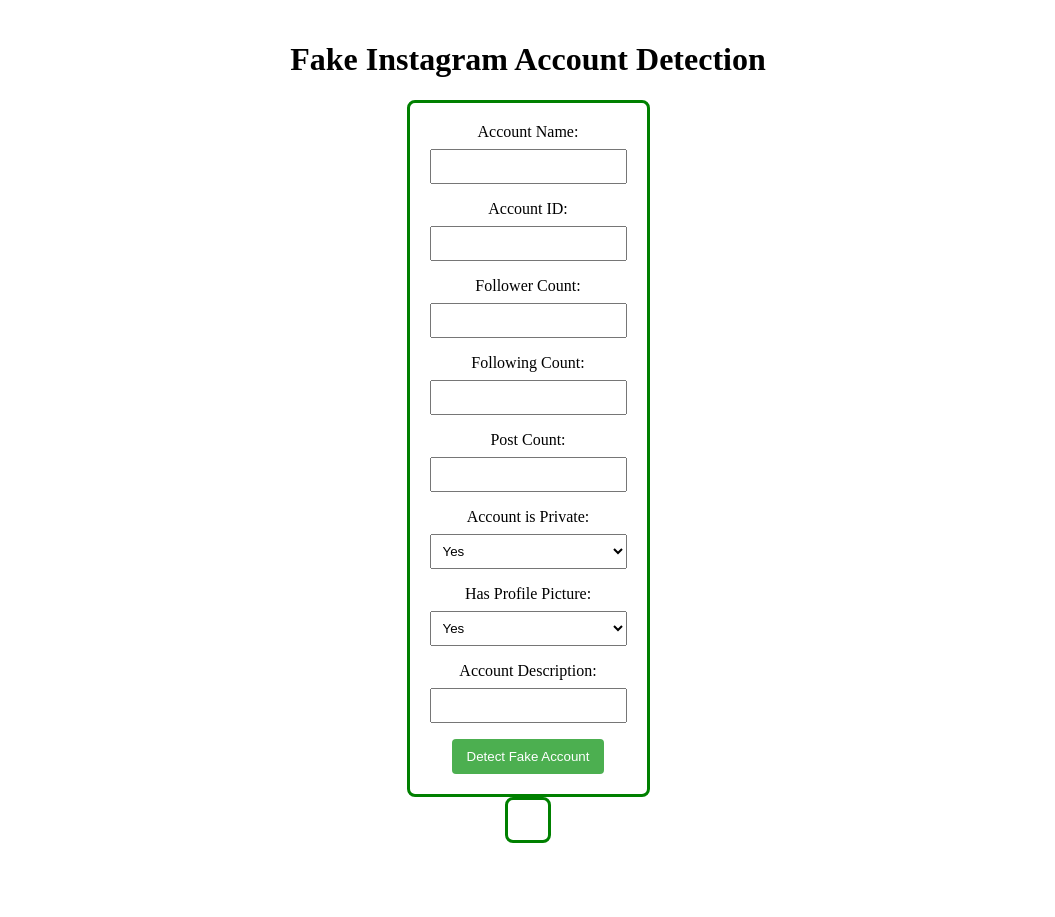
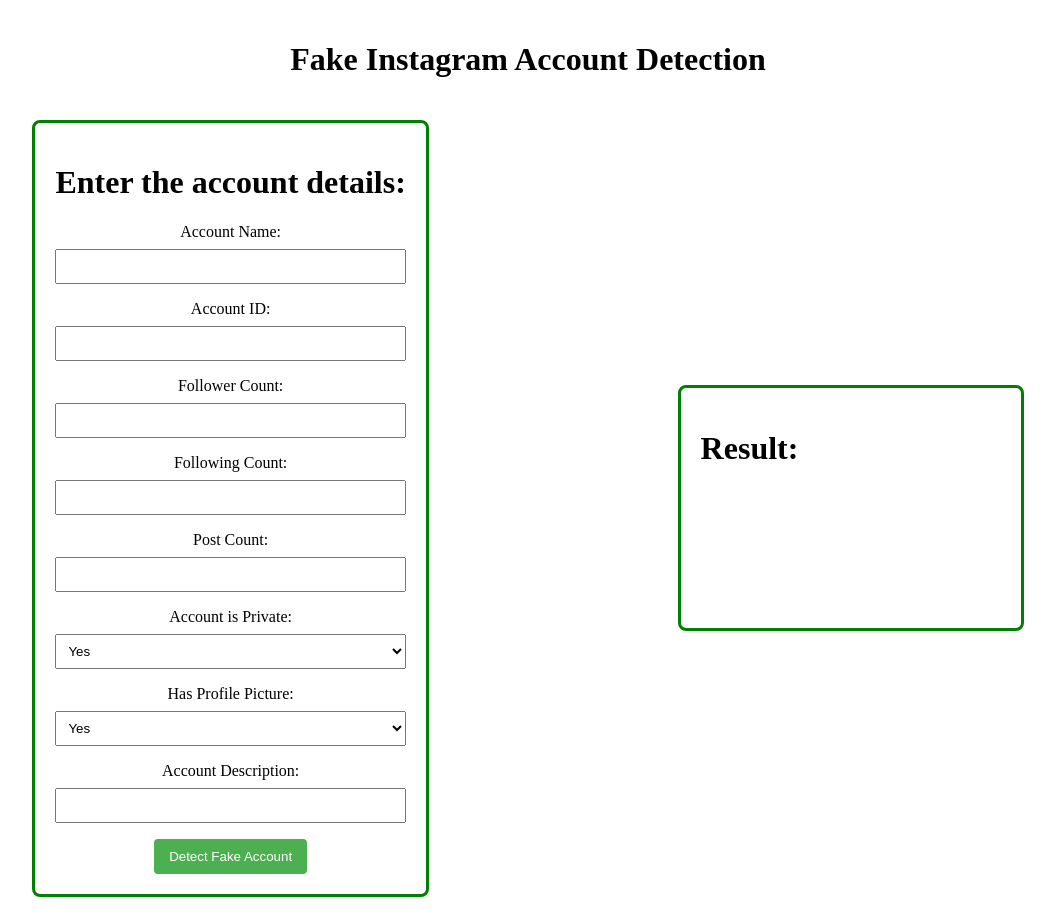
Before and after one commit to Ishan-Saraf/fake-instagram-profile-detector, a Flask app: page / in a window 1280 px wide. Shown: the whole page, without its empty margins (112-1167 px from the left). Before the commit the page ends 843 px from the top, so only its background shows below. Run offline with Flask 3, Linux system fonts and the light colour scheme; parts of the project's set-up code (start-up, migrations or seed data) failed here and were passed over.

Commit message:
Changes in UI

```diff
--- a/static/styles.css
+++ b/static/styles.css
@@ -55,7 +55,8 @@ button:hover {
 }
 
 #result-box {
-    max-width: 400px;
+    width: 300px;
+    height: 200px;
     margin: auto;
     padding: 20px;
     border: 3px solid green;
@@ -65,6 +66,10 @@ button:hover {
 
 }
 
+#result-box > h1 {
+    text-align: left;
+}
+
 @media screen and (max-width: 768px) {
     form, #result-box {
         width: 100%;
--- a/templates/index.html
+++ b/templates/index.html
@@ -6,20 +6,12 @@
     <title>Fake Instagram Account Detection</title>
     <link rel="stylesheet" href="static/styles.css">
 
-    <script>
-        // Display the result in an alert when the page loads
-        window.onload = function() {
-            var result = "{{pred}}";
-            if (result) {
-                alert(result);
-            }
-        };
-    </script>
-
 </head>
 <body>
     <h1>Fake Instagram Account Detection</h1>
+    <div class="container">
         <form id="detectionForm" action="/predict" method="post">
+            <h1>Enter the account details:</h1>
             <label for="accountName">Account Name:</label>
             <input type="text" id="accountName" name="accountName" required>
 
@@ -52,10 +44,12 @@
 
             <button type="submit">Detect Fake Account</button>
         </form>
+
         <div id="result-box">
+            <h1>Result:</h1>
           {{pred}}
         </div>
 
-
+    </div>
 </body>
 </html>
```
Lines whose indentation alone changed are shown as unchanged.
